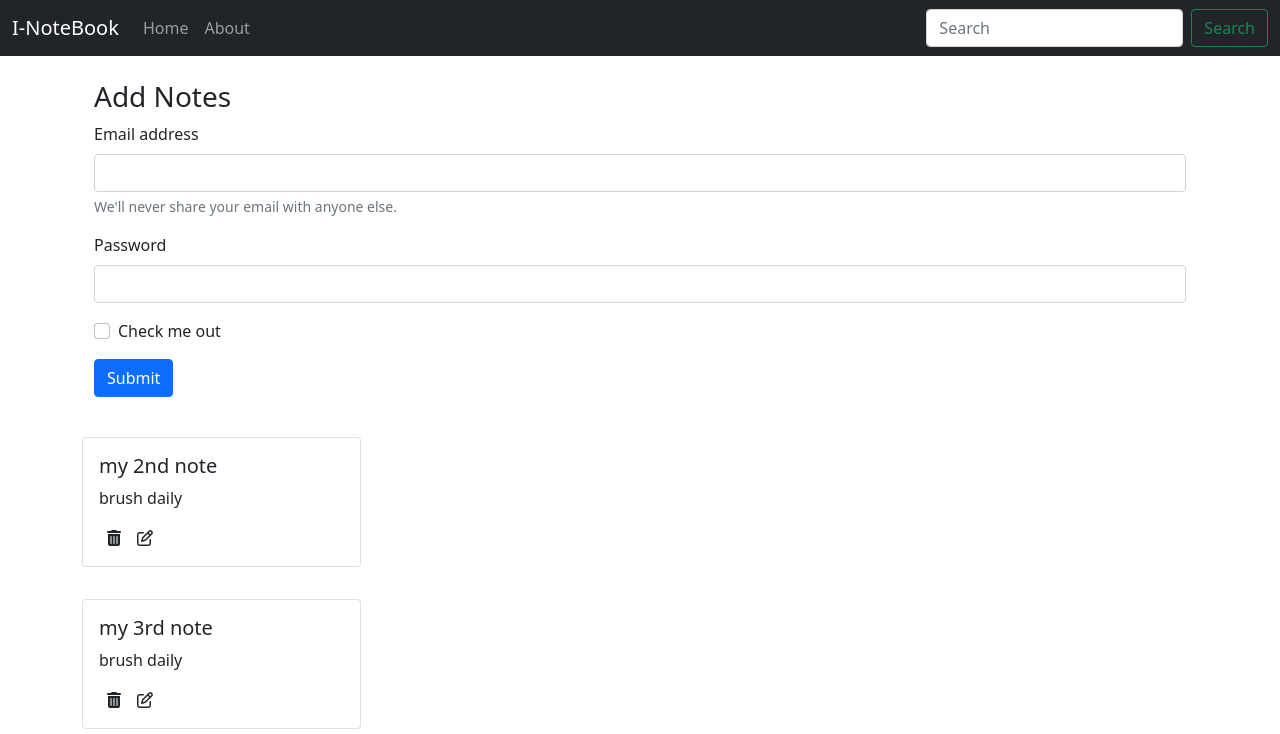
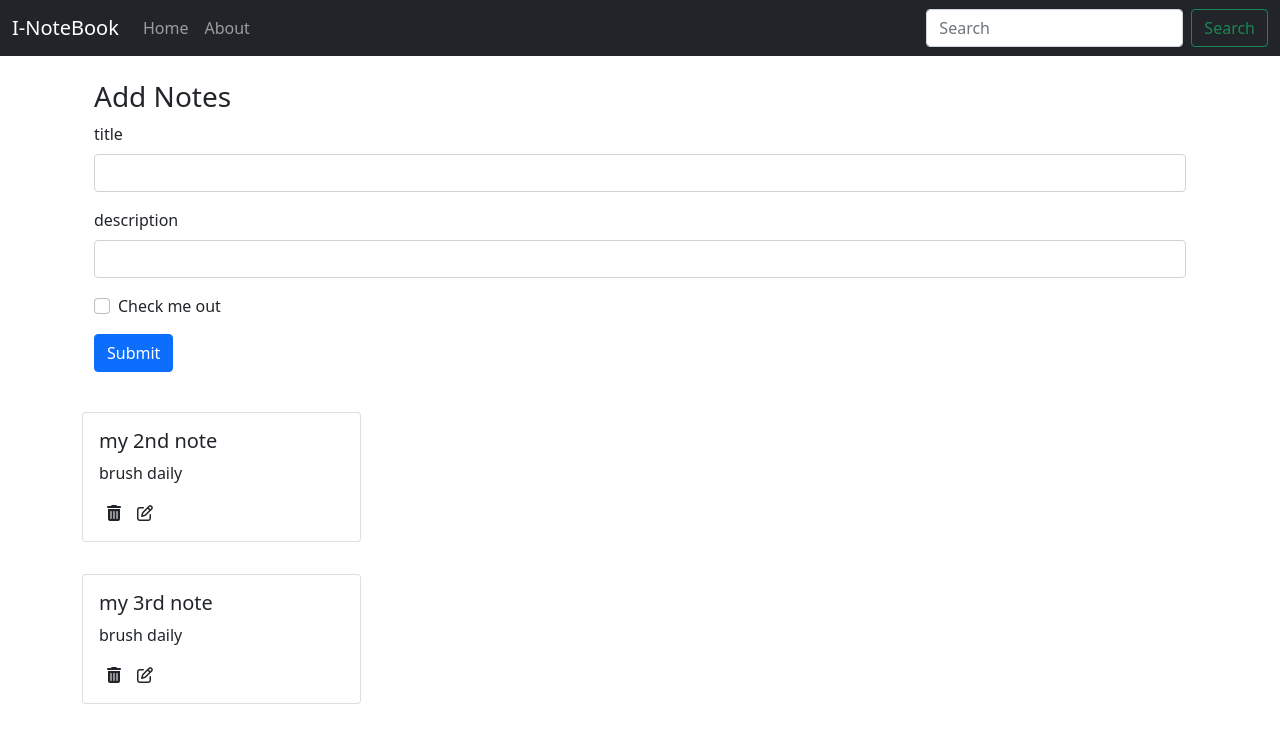
Before and after one commit to ManishBisht777/GetyourNotes-backend, a React (Create React App) app: page / in a window 1280 px wide. Shown: the top 734 px of the page. Built offline with nearby package versions, Linux system fonts and the light colour scheme.

Commit message:
taking notes from user

```diff
--- /dev/null
+++ b/src/components/Addnote.js
@@ -0,0 +1,73 @@
+import React, { useState, useContext } from "react";
+import noteContext from "../context/notes/notesContext";
+
+function Addnote() {
+  const context = useContext(noteContext);
+  const { addnote } = context;
+  const [note, setnote] = useState({
+    title: "",
+    description: "",
+    tag: "deafult",
+  });
+  const handleaddnote = (e) => {
+    e.preventDefault();
+    addnote(note.title, note.description, note.tag);
+  };
+
+  const onchange = (e) => {
+    setnote({ ...note, [e.target.name]: e.target.value });
+  };
+  return (
+    <div>
+      <div className="container my-4">
+        <h3>Add Notes</h3>
+        <form>
+          <div className="mb-3">
+            <label htmlFor="title" className="form-label">
+              title
+            </label>
+            <input
+              className="form-control"
+              type="text"
+              id="title"
+              name="title"
+              aria-describedby="emailHelp"
+              onChange={onchange}
+            />
+          </div>
+          <div className="mb-3">
+            <label htmlFor="description" className="form-label">
+              description
+            </label>
+            <input
+              className="form-control"
+              type="text"
+              id="description"
+              name="description"
+              onChange={onchange}
+            />
+          </div>
+          <div className="mb-3 form-check">
+            <input
+              type="checkbox"
+              className="form-check-input"
+              id="exampleCheck1"
+            />
+            <label className="form-check-label" htmlFor="exampleCheck1">
+              Check me out
+            </label>
+          </div>
+          <button
+            type="submit"
+            className="btn btn-primary"
+            onClick={handleaddnote}
+          >
+            Submit
+          </button>
+        </form>
+      </div>
+    </div>
+  );
+}
+
+export default Addnote;
--- a/src/components/Home.js
+++ b/src/components/Home.js
@@ -4,49 +4,6 @@
 function Home() {
   return (
     <div>
-      <div className="container my-4">
-        <h3>Add Notes</h3>
-        <form>
-          <div className="mb-3">
-            <label htmlFor="exampleInputEmail1" className="form-label">
-              Email address
-            </label>
-            <input
-              type="email"
-              className="form-control"
-              id="exampleInputEmail1"
-              aria-describedby="emailHelp"
-            />
-            <div id="emailHelp" className="form-text">
-              We'll never share your email with anyone else.
-            </div>
-          </div>
-          <div className="mb-3">
-            <label htmlFor="exampleInputPassword1" className="form-label">
-              Password
-            </label>
-            <input
-              type="password"
-              className="form-control"
-              id="exampleInputPassword1"
-            />
-          </div>
-          <div className="mb-3 form-check">
-            <input
-              type="checkbox"
-              className="form-check-input"
-              id="exampleCheck1"
-            />
-            <label className="form-check-label" htmlFor="exampleCheck1">
-              Check me out
-            </label>
-          </div>
-          <button type="submit" className="btn btn-primary">
-            Submit
-          </button>
-        </form>
-      </div>
-
       <Notes />
     </div>
   );
--- a/src/components/Notes.js
+++ b/src/components/Notes.js
@@ -1,16 +1,20 @@
 import React, { useContext } from "react";
 import noteContext from "../context/notes/notesContext";
+import Addnote from "./Addnote";
 import Noteitem from "./Noteitem";
 
 function Notes() {
   const context = useContext(noteContext);
-  const { notes /*setnotes*/ } = context;
+  const { notes, addnote } = context;
   return (
-    <div className="row">
-      {notes.map((note) => {
-        return <Noteitem note={note} />;
-      })}
-    </div>
+    <>
+      <Addnote />
+      <div className="row my-3">
+        {notes.map((note) => {
+          return <Noteitem note={note} />;
+        })}
+      </div>
+    </>
   );
 }
 
--- a/src/context/notes/notesState.js
+++ b/src/context/notes/notesState.js
@@ -31,65 +31,29 @@
       date: "2021-09-12T12:57:47.263Z",
       __v: 0,
     },
-    {
-      _id: "613a1fa1b429bab73b187eca",
-      user: "613771868151a3872b92d48b",
-      title: "my 2nd note",
-      description: "brush daily",
-      tag: "apple",
-      date: "2021-09-09T14:52:17.358Z",
-      __v: 0,
-    },
-    {
-      _id: "613b49d67c61e62cbac2380b",
-      user: "613771868151a3872b92d48b",
-      title: "my 3rd note",
-      description: "brush daily",
-      tag: "apple",
-      date: "2021-09-10T12:04:38.536Z",
-      __v: 0,
-    },
-    {
-      _id: "613df94bffdaf6b890675b04",
-      user: "613771868151a3872b92d48b",
-      title: "my 4rd note",
-      description: "brush daily",
-      tag: "apple",
-      date: "2021-09-12T12:57:47.263Z",
-      __v: 0,
-    },
-    {
-      _id: "613a1fa1b429bab73b187eca",
-      user: "613771868151a3872b92d48b",
-      title: "my 2nd note",
-      description: "brush daily",
-      tag: "apple",
-      date: "2021-09-09T14:52:17.358Z",
-      __v: 0,
-    },
-    {
-      _id: "613b49d67c61e62cbac2380b",
-      user: "613771868151a3872b92d48b",
-      title: "my 3rd note",
-      description: "brush daily",
-      tag: "apple",
-      date: "2021-09-10T12:04:38.536Z",
-      __v: 0,
-    },
-    {
-      _id: "613df94bffdaf6b890675b04",
-      user: "613771868151a3872b92d48b",
-      title: "my 4rd note",
-      description: "brush daily",
-      tag: "apple",
-      date: "2021-09-12T12:57:47.263Z",
-      __v: 0,
-    },
   ];
 
   const [notes, setnotes] = useState(initialnotes);
+
+  // add note
+  const addnote = (title, description, tag) => {
+    const note = {
+      _id: "613a1fa1b429bab73b187ec5a",
+      user: "613771868151a3872b92d48b",
+      title: title,
+      description: description,
+      tag: tag,
+      date: "2021-09-09T14:52:17.358Z",
+      __v: 0,
+    };
+    setnotes(notes.concat(note));
+  };
+  // delete note
+  const deletenote = (id) => {};
+  // edit note
+  const editnote = (id) => {};
   return (
-    <noteContext.Provider value={{ notes, setnotes }}>
+    <noteContext.Provider value={{ notes, addnote }}>
       {props.children}
     </noteContext.Provider>
   );
```
